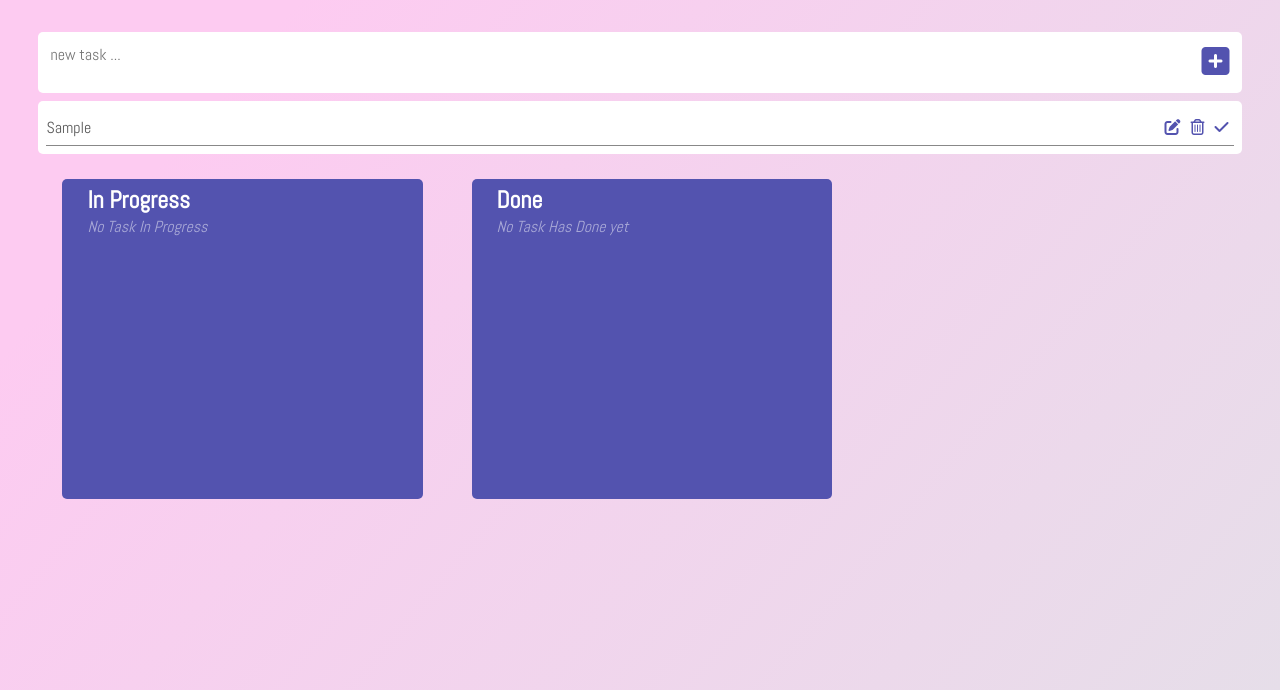
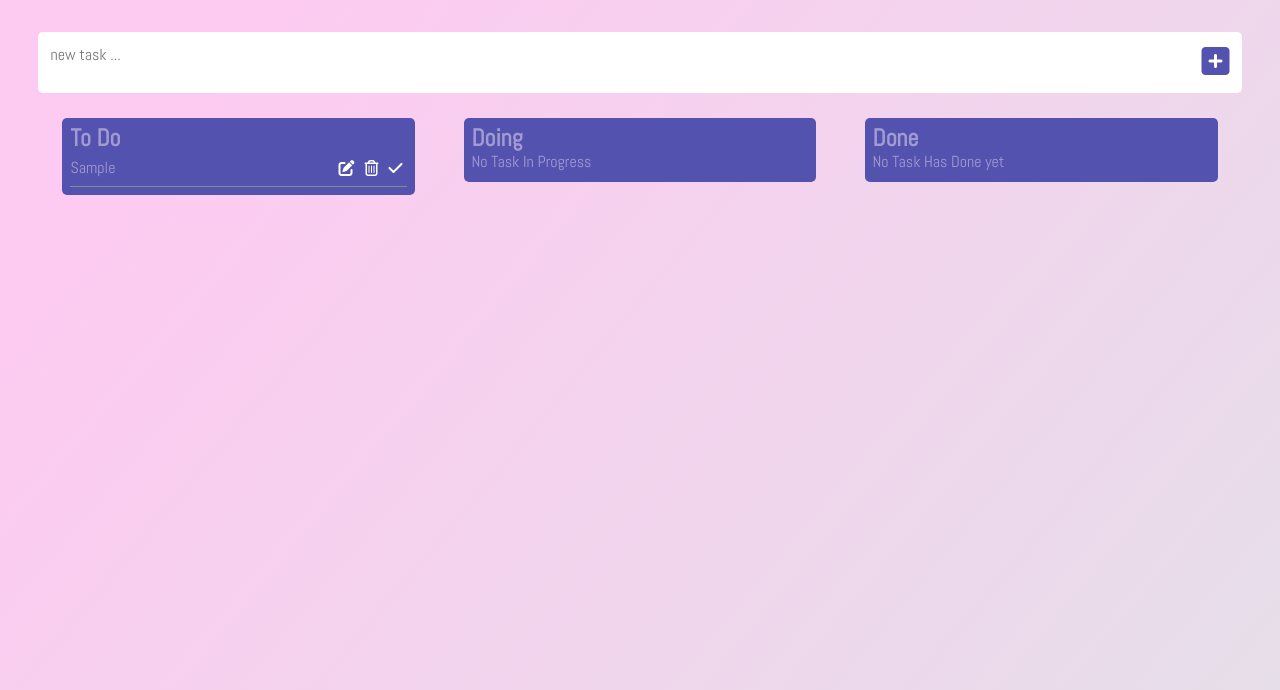
Before and after one commit to tayebe-kavousi/learningPractices, a plain HTML site: page toDoList/index.html in a window 1280 px wide. Both pictures are taken after typing "Sample" into the empty fields and a click on the button 1215 px from the left and 172 px from the top of the page. Shown: the part 110-800 px from the top of the page. Drawn offline with nearby package versions, Linux system fonts and the light colour scheme.

Commit message:
refactoring

```diff
--- a/toDoList/app.js
+++ b/toDoList/app.js
@@ -15,8 +15,8 @@ $(function(){
         event.preventDefault();
         let val = $('#input').val();
         if (val != ''){
-            let htmlString = '<span class="toDoItem">'+ val+'</span>'
-            let elem = $('<li class="toDo"></li>').html(htmlString);
+            let htmlString = '<span class="textItem">'+ val+'</span>'
+            let elem = $('<li class="toDoItem"></li>').html(htmlString);
             elem.append('<i class="edit fas fa-edit"></i>');
             elem.append('<i name="trash" class="trash far fa-trash-alt"></i>');
             elem.append('<i name="start" class="start fas fa-check"></i>');
@@ -57,9 +57,9 @@ $(function(){
         item.addClass('started');
         $('#placeHolderInProgress').remove();
         $('.itemsInProgress').append(item);
-        item.removeClass('toDo');
-        item.addClass('progressing');
-
+        item.removeClass('toDoItem');
+        item.addClass('doingItem');
+        item.attr('contenteditable','true');
         $('li.started>i').remove();
         tasks.pop();
         console.log(tasks);
@@ -78,4 +78,5 @@ $(function(){
         $('#myList>li').remove();
         $(this).addClass('hidden');
     }
+
 });
--- a/toDoList/index.html
+++ b/toDoList/index.html
@@ -25,13 +25,15 @@
             <button type="submit" id='add'><i class="fas fa-plus-square"></i></button>
         </form>
 
-        <div class="toDoList">
-            <ol id="myList"></ol>
-            <button class="hidden deleteAll"> Delete All</button>
-        </div>
+
         <div class="grid_container">
-            <div class="inProgress">
-                <h2>In Progress</h2>
+            <div class="toDo">
+                <h2>To Do</h2>
+                <ol id="myList"></ol>
+                <button class="hidden deleteAll"> Delete All</button>
+            </div>
+            <div class="doing">
+                <h2>Doing</h2>
                 <p id="placeHolderInProgress"class="placeHolder">No Task In Progress</p>
                 <ol class="itemsInProgress"></ol>
             </div>
--- a/toDoList/style.css
+++ b/toDoList/style.css
@@ -1,23 +1,24 @@
+
+/*-------------------------- variables --------------------------*/
+:root {
+    /* theme font-family */
+    --Anton: 'Anton', sans-serif;
+    --Abel: 'Abel', sans-serif;
+    --blueish: rgb(83, 83, 175);
+    --redish: rgb(151, 5, 5);
+    --bgcolor: linear-gradient(130deg, #fdcbf1 0%, #fdcbf1 20%, #e6dee9 100%);
+
+
+}
+
+
+/*----------------------------- body ------------------------------*/
 *{
     box-sizing: border-box;
     margin: 0;
     padding: 0;
 }
 
-
-/*--------------- variables -----------------*/
-:root {
-    /* theme font-family */
-    --Anton: 'Anton', sans-serif;
-    --Abel: 'Abel', sans-serif;
-    --blueish: rgb(83, 83, 175);
-    --redish: rgb(151, 5, 5);
-    --bgcolor: linear-gradient(130deg, #fdcbf1 0%, #fdcbf1 20%, #e6dee9 100%)
-
-}
-
-
-/*------------------- body ---------------------*/
 html {
     background-image: var(--bgcolor);
     background-repeat: no-repeat;
@@ -26,11 +27,12 @@ html {
     margin:0 auto;
     font-family:var(--Abel);
 }
+
 body {
     height: 100vh;
 }
 
-/*----------------------- logo ------------------------*/
+/*------ logo --------*/
 .logo {
     font-size: 3rem;
     font-family: var(--Anton);
@@ -39,13 +41,13 @@ body {
 }
 
 
-/*-------------------- main part ---------------------*/
+/*------ main part -------*/
 main{
     padding: 3%;
 }
 
 
-/*---------------------- form ------------------------*/
+/*----------------------------- input -----------------------------*/
 .container {
     display: flex;
     justify-content: space-between;
@@ -54,7 +56,7 @@ main{
     border-radius: 5px;
 }
 
-/* Input */
+/*------ Input text -------- */
 #input[type='text'] {
     flex-grow: 1;
     height: 3%;
@@ -65,7 +67,7 @@ main{
     border:none;
 }
 
-/* Add button */
+/* ----- Add button ------- */
 #add{
     text-align: right;
     font-size: 2rem;
@@ -79,59 +81,64 @@ main{
     transform: scale(1.2, 1.2);
 }
 
-/*-------------------- list of tasks ----------------------*/
-.toDoList {
-    background-color:#fff;
-    border-radius: 5px;
-    margin-top:0.5rem ;
-    padding: 0.5rem 0.5rem;
-    height: 100%;
+/*------------------------- list of tasks ----------------------------*/
+.grid_container{
+    display: flex;
 }
 
-/* ol */
-#myList{
-    padding-left: 0;
-    list-style: none;
+.done ,
+.doing,
+.toDo {
+    margin:2%;
+    padding: 0.5rem 0.5rem;
+    width:30%;
+    height: 100%;
+    border-radius: 5px;
+    background-color:var(--blueish);
+    line-height: 1.5rem;
+    font-family: var(--Abel);
+    color:rgba(241, 227, 243, 0.5);
 }
 
-/* li */
-.toDo {
+/*---------- li ---------*/
+.toDoItem, .doingItem, .doneItem {
     display: flex;
     align-items: center;
     border-bottom: 1px solid #888;
     padding: 0px 0;
     font-size: 1rem;
-    color: #595959;
 }
-.toDoItem{
+/*--- list items texts ---*/
+.textItem{
     flex-grow: 1;
 }
-/* start delete and edit buttons */
+/*--------------- [start/delete/edit/finish] buttons ----------------*/
 .start,
 .trash,
 .edit {
     float: right;
     padding: 10px 5px ;
-    /* padding: 0.5% 2% 2% 0.5%;  */
-    color:var(--blueish);
+    color:#fff;
 }
+
 .start:hover {
     color:rgb(41, 124, 83);
     cursor: pointer;
     transform: scale(1.5, 1.5);
 }
+
 .edit:hover {
     cursor: pointer;
     transform: scale(1.5, 1.5);
 }
-/* trash button*/
+
 .trash:hover {
     cursor: pointer;
     color:rgb(151, 5, 5);
     transform: scale(1.5, 1.5);
 }
 
-/* Delete all button */
+/*------------------------ Delete all button -------------------------*/
 .deleteAll{
     display: flex;
     text-align: right;
@@ -153,35 +160,6 @@ main{
     display: none;
 }
 
-
-/*---------------- items done / in progress-------- */
-.grid_container{
-    display: flex;
-}
-
-.done ,
-.inProgress {
-    margin:2%;
-    padding:5px 25px;
-    width:30%;
-    height:40vh;
-    border-radius: 5px;
-    background-color:var(--blueish);
-    color: #fff;
-}
-
-.placeHolder, .progressing{
-    color:var(--bgcolor);
-    opacity: 0.5;
-    line-height: 1.5rem;
-    font-style: italic;
-    font-family: var(--Abel);
-}
-
-.progressing{
-    border-bottom: 1px solid #888;
-}
-
 /*---------------------------- Responsive Design------------------------*/
 @media only screen and (max-width: 600px){
     .logo{
@@ -191,14 +169,14 @@ main{
     #input {
         width: 90%;
     }
-    .toDo {
+    .toDoItem {
         width: 100%;
     }
     .grid_container {
         display: grid;
         align-items: center;
     }
-    .done, .inProgress {
+    .done, .doing, .toDo {
         width:90%;
         height:20vh;
     }
```
